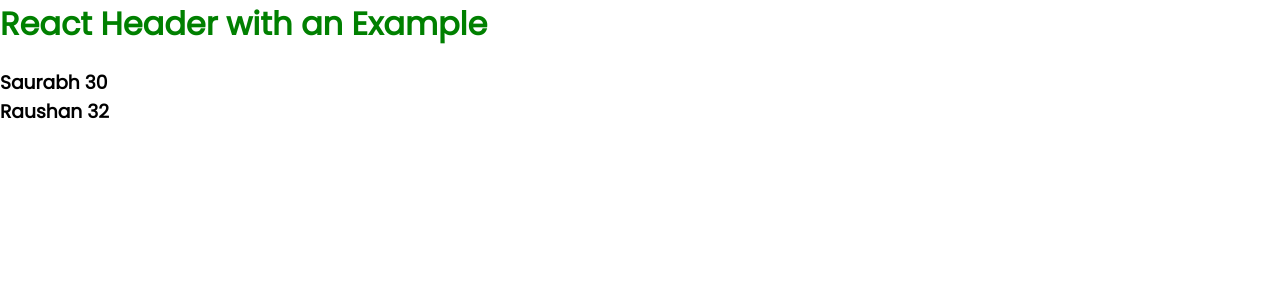
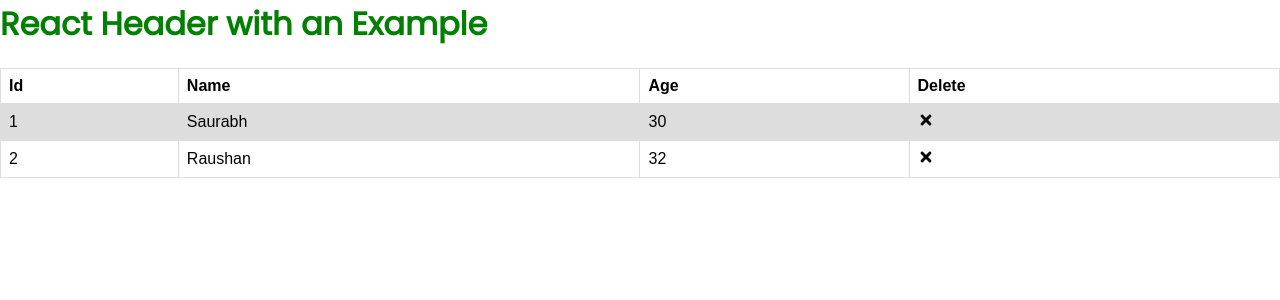
Before and after one commit to Saurabh7064/react-crud, a React (Create React App) app: page / in a window 1280 px wide. Shown: the top 300 px of the page. Built offline with nearby package versions, Linux system fonts and the light colour scheme.

Commit message:
Created a table and moved student

```diff
--- a/package.json
+++ b/package.json
@@ -6,8 +6,10 @@
     "@testing-library/jest-dom": "^5.16.4",
     "@testing-library/react": "^13.3.0",
     "@testing-library/user-event": "^13.5.0",
+    "icons": "^1.0.0",
     "react": "^18.2.0",
     "react-dom": "^18.2.0",
+    "react-icons": "^4.1.0",
     "react-scripts": "5.0.1",
     "web-vitals": "^2.1.4"
   },
--- a/src/App.css
+++ b/src/App.css
@@ -9,7 +9,21 @@
 body {
   font-family: 'Poppins', sans-serif;
 }
+table {
+  font-family: arial, sans-serif;
+  border-collapse: collapse;
+  width: 100%;
+}
 
+td, th {
+  border: 1px solid #dddddd;
+  text-align: left;
+  padding: 8px;
+}
+
+tr:nth-child(even) {
+  background-color: #dddddd;
+}
 .container {
   max-width: 500px;
   margin: 30px auto;
--- a/src/App.js
+++ b/src/App.js
@@ -1,11 +1,24 @@
 import './App.css';
 import {Header} from "./components/Header";
 import {Students} from "./components/Students";
+import {useState} from "react";
 function App() {
+    const [students, setStudents] = useState([
+        {
+            id: 1,
+            name: 'Saurabh',
+            age:30,
+        },
+        {
+            id: 2,
+            name: 'Raushan',
+            age: 32,
+        }
+    ]);
   return (
     <div className="App">
        <Header title='React Header'/>
-        <Students/>
+        <Students students={students}/>
     </div>
   );
 }
--- /dev/null
+++ b/src/components/Student.js
@@ -0,0 +1,13 @@
+import { FaTimes } from 'react-icons/fa'
+
+export const Student = ({student}) => {
+    return (
+        <tr key={student.id}>
+            <td>{student.id}</td>
+            <td>{student.name}</td>
+            <td>{student.age}</td>
+            <td><FaTimes/></td>
+        </tr>
+
+    )
+}
--- a/src/components/Students.js
+++ b/src/components/Students.js
@@ -1,23 +1,21 @@
-const students = [
-    {
-        id: 1,
-        name: 'Saurabh',
-        age:30,
-    },
-    {
-        id: 2,
-        name: 'Raushan',
-        age: 32,
-    }
-]
-
-export const Students = () => {
-
+import {useState} from "react";
+import {Student} from "./Student";
+export const Students = ({students}) => {
     return (
         <>
-            {students.map((student)=>
-                (<div><h3 key={student.id}>{student.name} {student.age}</h3></div>)
-            )}
+            <table >
+                <tbody>
+                <tr>
+                    <th>Id</th>
+                    <th>Name</th>
+                    <th>Age</th>
+                    <th>Delete</th>
+                </tr>
+            {students.map((student)=> (
+                <Student key={student.id} student={student}/>
+                ))}
+                </tbody>
+            </table>
         </>
     )
 }
```
Also changed, not shown: 1 other file (tests, documents, lock files or other folders).
